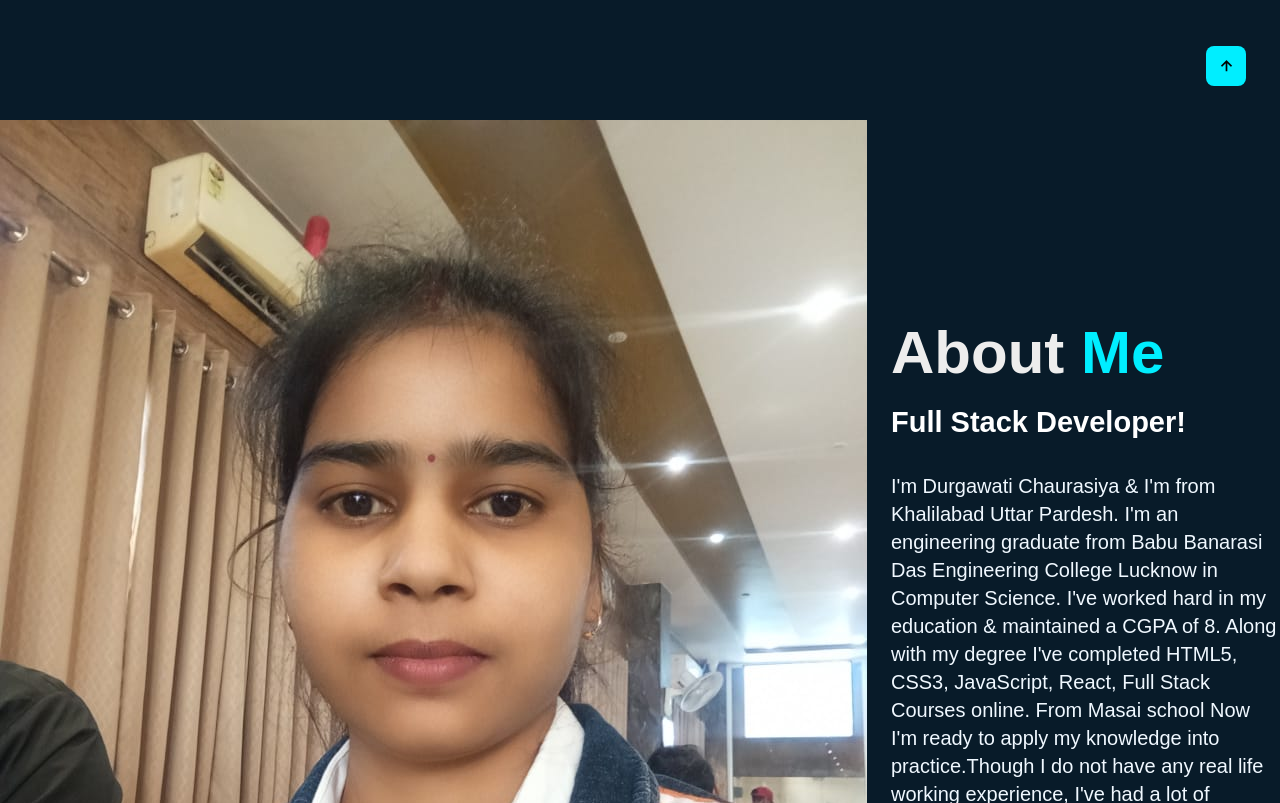
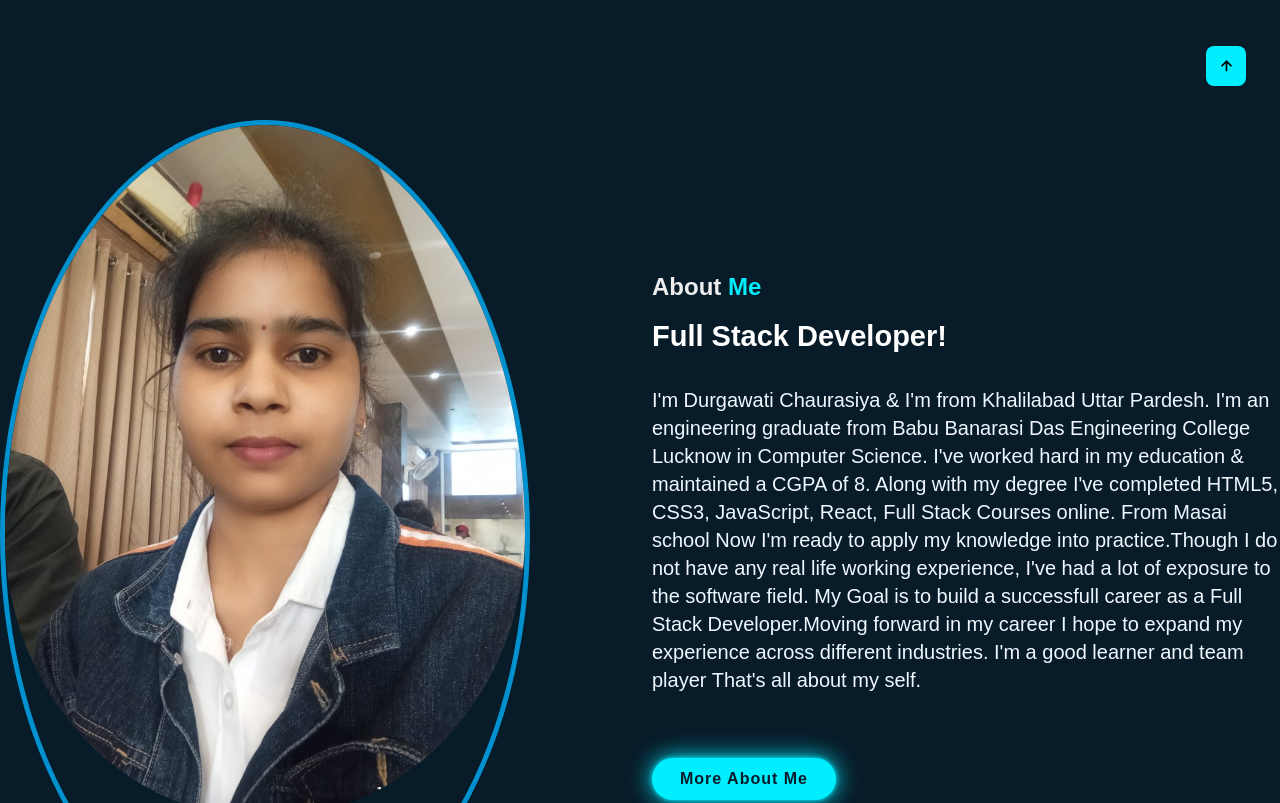
Before and after one commit to 6394981696/portfolio-web, a website: page index.html in a window 1280 px wide. Shown: the part 680-1483 px from the top of the page. Drawn offline with nearby package versions, Linux system fonts and the light colour scheme.

Commit message:
Update style.css

```diff
--- a/style.css
+++ b/style.css
@@ -147,15 +147,15 @@ body{
     align-items: center;
     gap: 1.5rem;
 }
-/* .about-img img{
+ .about-img img{
     padding-bottom: 20%;
     max-width: 530px;
     height: auto;
     width: 98%;
     border-radius: 100%;
-    /* border: 5px solid #0091ce; */
+    border: 5px solid #0091ce;
 
-} */
+}
 
 
 /* .about-img {
@@ -170,14 +170,14 @@ body{
     align-items: center;
 } */
 
-.about-img img {
+/* .about-img img {
     width: 90%;
     height: 90%;
     border-radius: 100%;
-/*     object-fit: cover;  */
+    object-fit: cover;
     border: 5px solid #0091ce;
     box-shadow: 0 4px 6px rgba(0, 0, 0, 0.1);  */
-}
+} */
 .about-text h2{
     font-size: 60px;
 }
```
